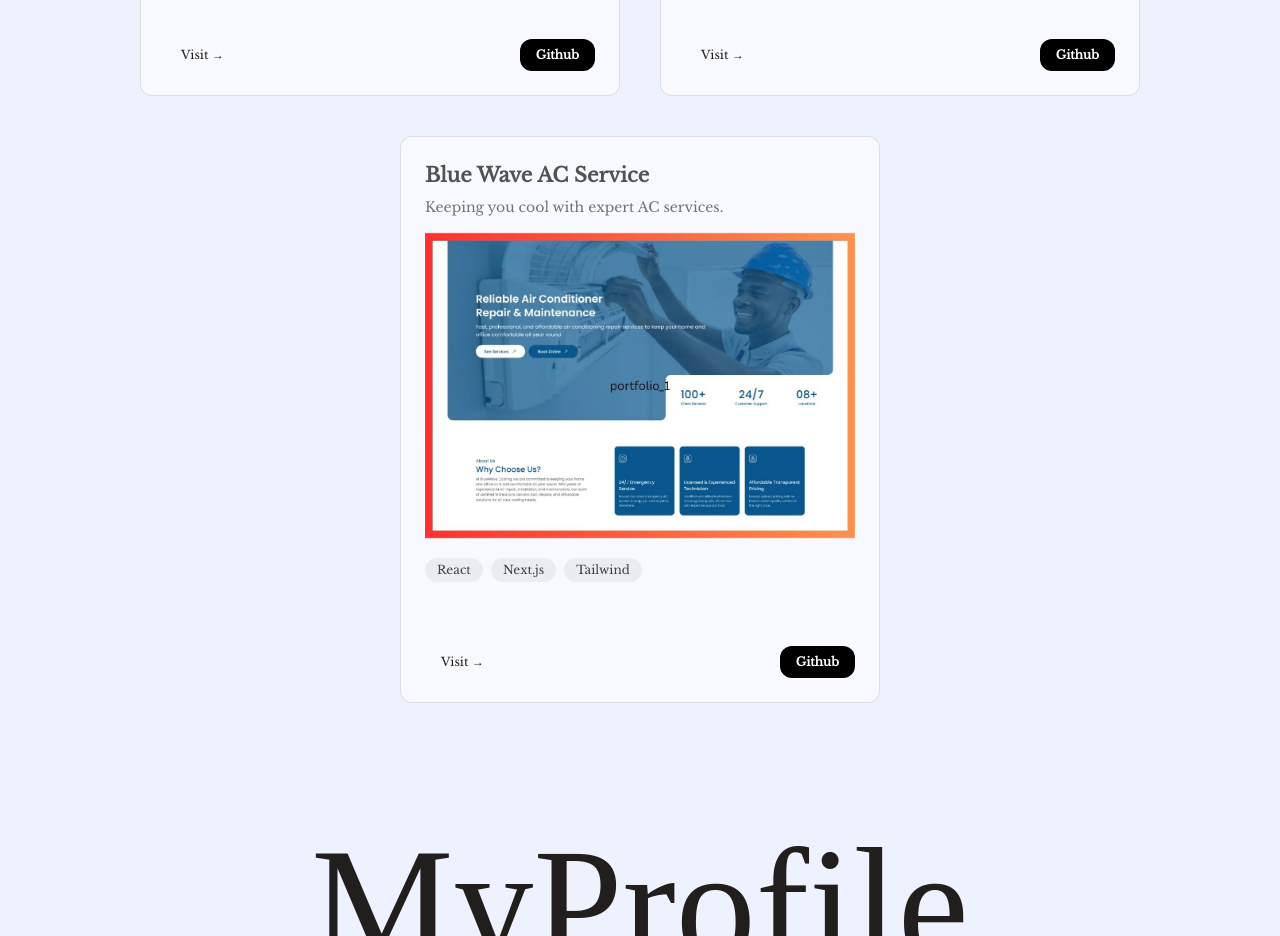
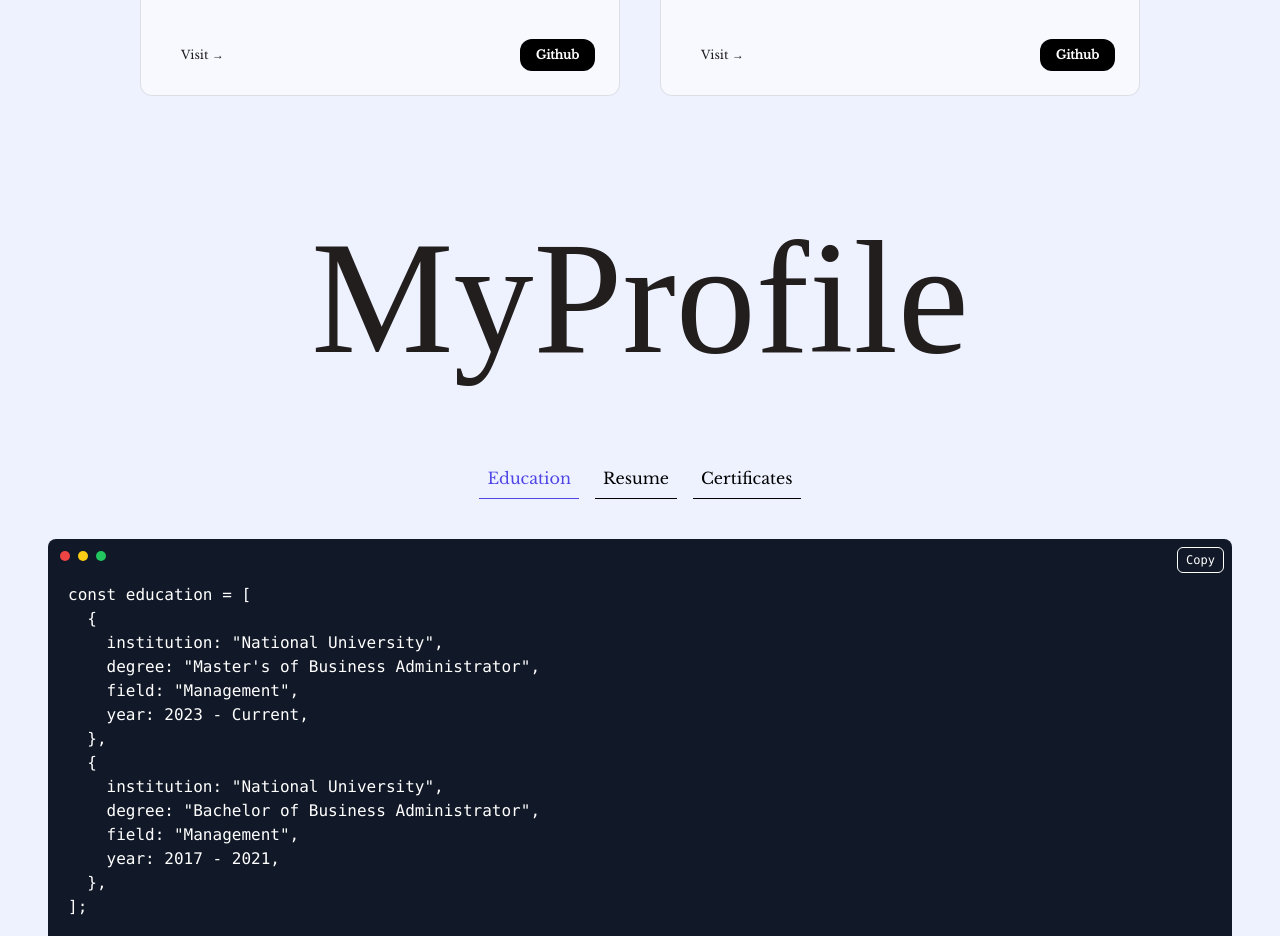
Before and after one commit to GilaniRabbu/developer-portfolio, a Next.js app: page / in a window 1280 px wide. Shown: the part 3240-4176 px from the top of the page. Built offline with nearby package versions, Linux system fonts and the light colour scheme; a web font is replaced by a local one.

Commit message:
updated code

```diff
--- a/components/Portfolio/PortfolioCard.tsx
+++ b/components/Portfolio/PortfolioCard.tsx
@@ -39,15 +39,6 @@
     tech: ["React", "Vite", "Api"],
     link: "https://rest-countries-api-solution-v2.vercel.app/",
     github: "https://github.com/GilaniRabbu/rest-countries-api-solution.git",
-  },
-  {
-    id: 5,
-    title: "Blue Wave AC Service",
-    description: "Keeping you cool with expert AC services.",
-    image: "./portfolio_5.jpg",
-    tech: ["React", "Next.js", "Tailwind"],
-    link: "https://blue-wave-ac-service-v2.vercel.app/",
-    github: "https://github.com/GilaniRabbu/blue-wave-ac-service.git",
   },
 ];
 
```
Also changed, not shown: public/portfolio_5.jpg (deleted).
